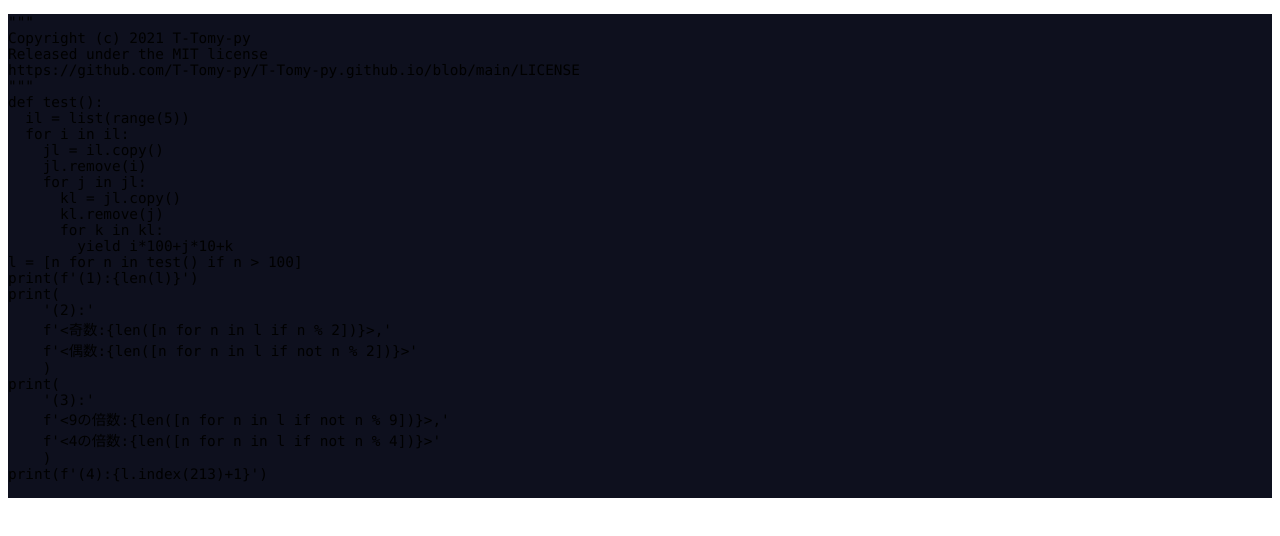
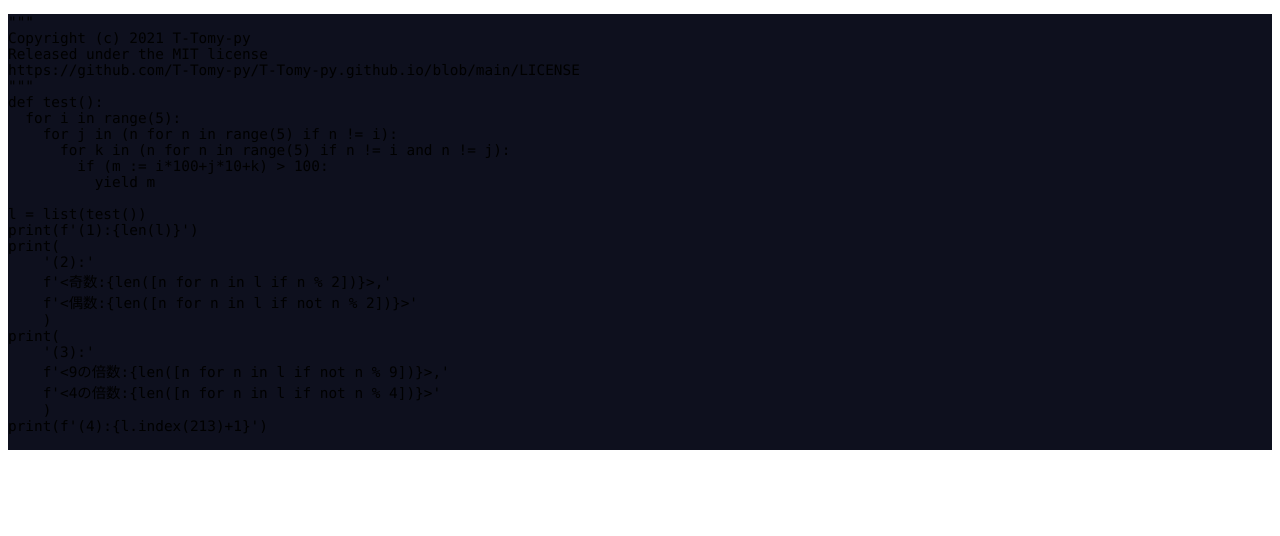
Before and after one commit to T-Tomy-py/T-Tomy-py.github.io, a plain HTML site: page math-homework/NS-Q91.html in a window 1280 px wide. Drawn offline with Linux system fonts and the light colour scheme.

Commit message:
refactoring math-homework/NS-Q91.html

```diff
--- a/math-homework/NS-Q91.html
+++ b/math-homework/NS-Q91.html
@@ -43,16 +43,13 @@ Released under the MIT license
 https://github.com/T-Tomy-py/T-Tomy-py.github.io/blob/main/LICENSE
 """
 def test():
-  il = list(range(5))
-  for i in il:
-    jl = il.copy()
-    jl.remove(i)
-    for j in jl:
-      kl = jl.copy()
-      kl.remove(j)
-      for k in kl:
-        yield i*100+j*10+k
-l = [n for n in test() if n > 100]
+  for i in range(5):
+    for j in (n for n in range(5) if n != i):
+      for k in (n for n in range(5) if n != i and n != j):
+        if (m := i*100+j*10+k) > 100:
+          yield m
+
+l = list(test())
 print(f'(1):{len(l)}')
 print(
     '(2):'
```
